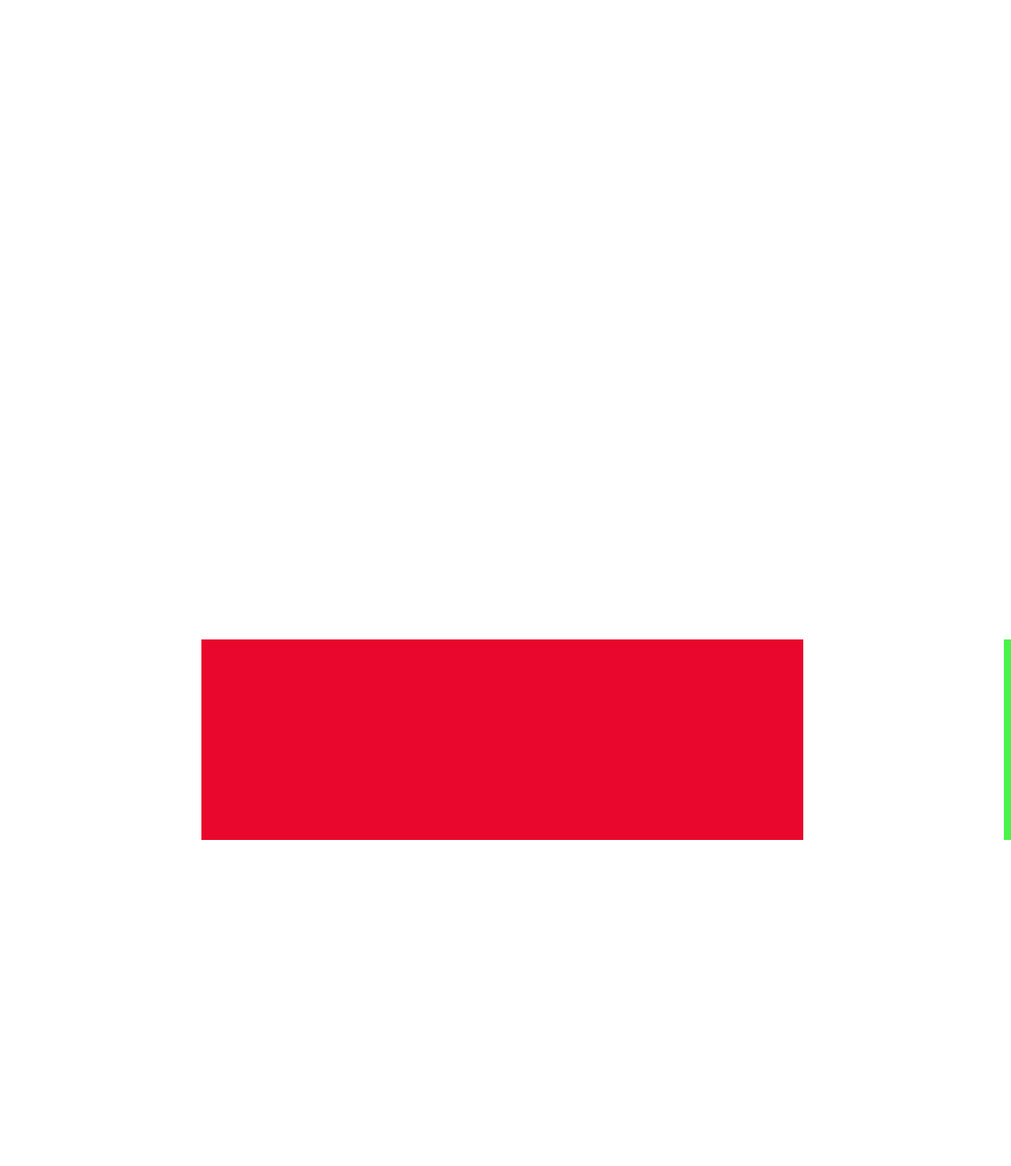
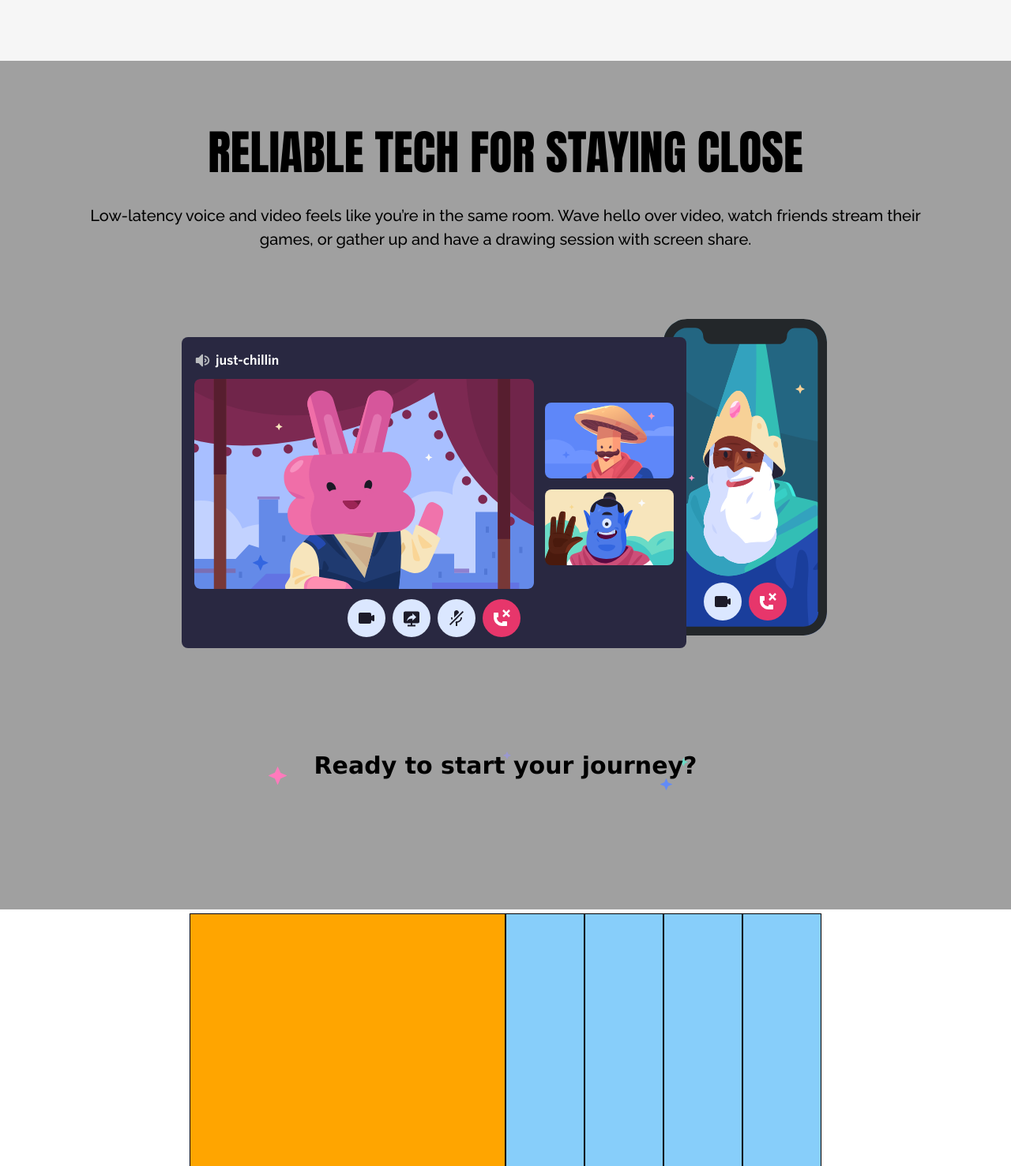
Before and after one commit to EvoX7/htmlcss-discord, a plain HTML site: page index.html in a window 1280 px wide. Shown: the part 1731-3208 px from the top of the page at 79% size. Drawn offline with Linux system fonts and the light colour scheme; a web font is replaced by a local one.

Commit message:
working on main and footer

```diff
--- a/css/style.css
+++ b/css/style.css
@@ -41,8 +41,7 @@ nav {
 
 }
 
-li,
-a {
+li, a {
     list-style: none;
     text-decoration: none;
     color: white;
@@ -199,25 +198,56 @@ i {
 }
 
 
-
 /* Layout rettangolo grande */
 
-.container-rettangolo-grande {
+.container-sez-4 {
     display: flex;
+    flex-direction: column;
     width: 100%;
-    background-color: rgb(73, 243, 73);
-    height: 600px;
+    background-color: rgb(160, 160, 160);
     justify-content: center;
     align-items: center;
 }
 
+.central-text {
+    text-align: center;
+    font-family: 'Anton', sans-serif;
+    font-size: 60px;
+    font-weight: 80px;
+    margin-top: 70px;
+    padding-bottom: 20px;
+}
 
-.rettangolo-grande {
-    width: 800px;
-    height: 550px;
-    background-color: rgb(233, 7, 45);
-    border-radius: 4px;
+.under-text {
+    text-align: center;
+    font-family: 'Raleway', sans-serif;
+    font-size: 20px;
+    line-height: 30px;
+    margin-bottom: 30px;
 }
+
+.ready {
+    width: 600px;
+    height: 200px;
+    font-size: 30px;
+    margin-top: 70px;
+    font-weight: bold;
+    text-align: center;
+    font-family: 'Lucida Sans', 'Lucida Sans Regular', 'Lucida Grande', 'Lucida Sans Unicode', Geneva, Verdana, sans-serif;
+    background-image: url('../img/stars.svg');
+    background-repeat: no-repeat;
+
+
+
+}
+
+
+
+
+
+
+
+
 
 /* Layout stretch */
 
--- a/index.html
+++ b/index.html
@@ -68,21 +68,10 @@
 
         </section>
 
-        <!-- Sezione discord 2 -->
-        <section class="container-oriz-discord">
-            <div class="container-text">
-                <div class="title">Where hanging out is easy</div>
-                <div class="text-p">Grab a seat in a voice channel when you’re free. Friends in your server can see
-                    you’re around and instantly pop in to talk without having to call.</div>
-                <div class="container-interno-discord"> <img src="./img/item2.svg" alt="">
-
-                </div>
-
-        </section>
 
         <!-- Sezione discord 3 -->
-        <section class="container-oriz-discord">
-            <div class="container-interno-discord"> <img src="./img/item3.svg" alt="">
+        <section class="container-oriz-discord lightgrey">
+            <div class="container-interno-discord"> <img class="" src="./img/item3.svg" alt="">
                 <div class="container-text">
                     <div class="title">From few to a fandom</div>
                     <div class="text-p">Get any community running with moderation tools and custom member access. Give
@@ -91,6 +80,15 @@
 
         </section>
 
+        <!-- Sezione 4 -->
+        <section class="container-sez-4">
+            <div class="central-text">RELIABLE TECH FOR STAYING CLOSE</div>
+            <p class="under-text">Low-latency voice and video feels like you’re in the same room. Wave hello over video, watch friends stream their <br> games, or gather up and have a drawing session with screen share.</p>
+            <div><img src="./img/item4-big.svg" alt="connect"></div>
+
+            <div class="ready">Ready to start your journey?</div>
+
+        </section>
 
 
 
```
